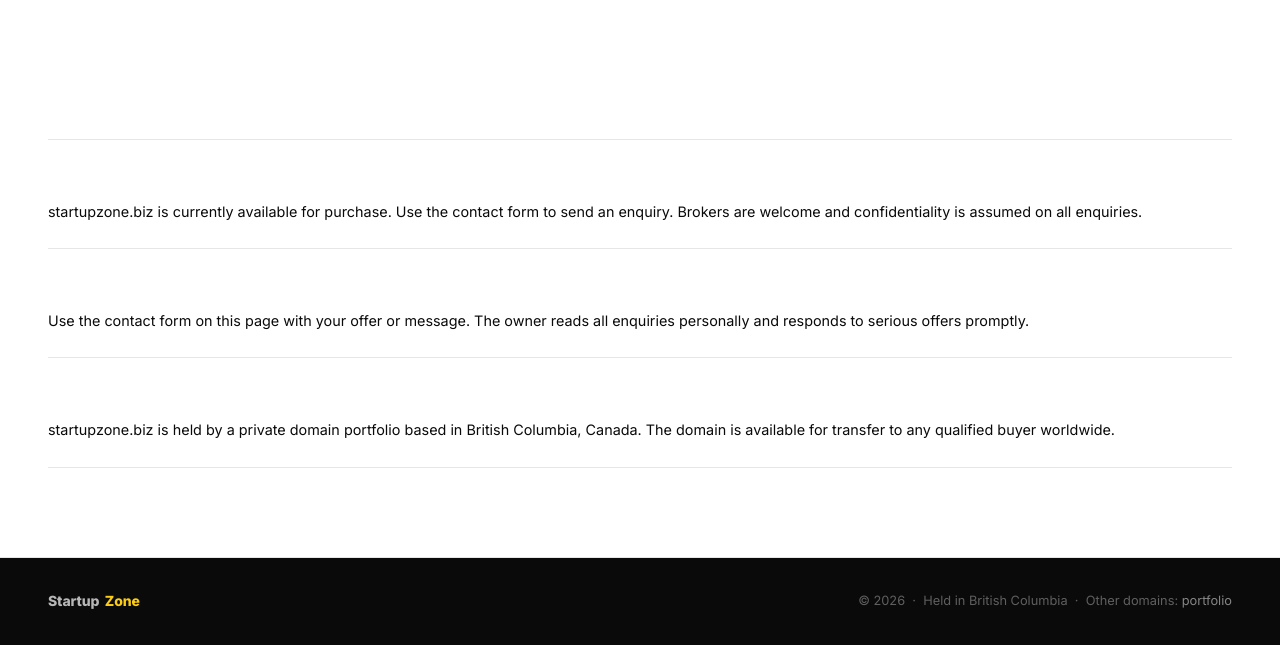
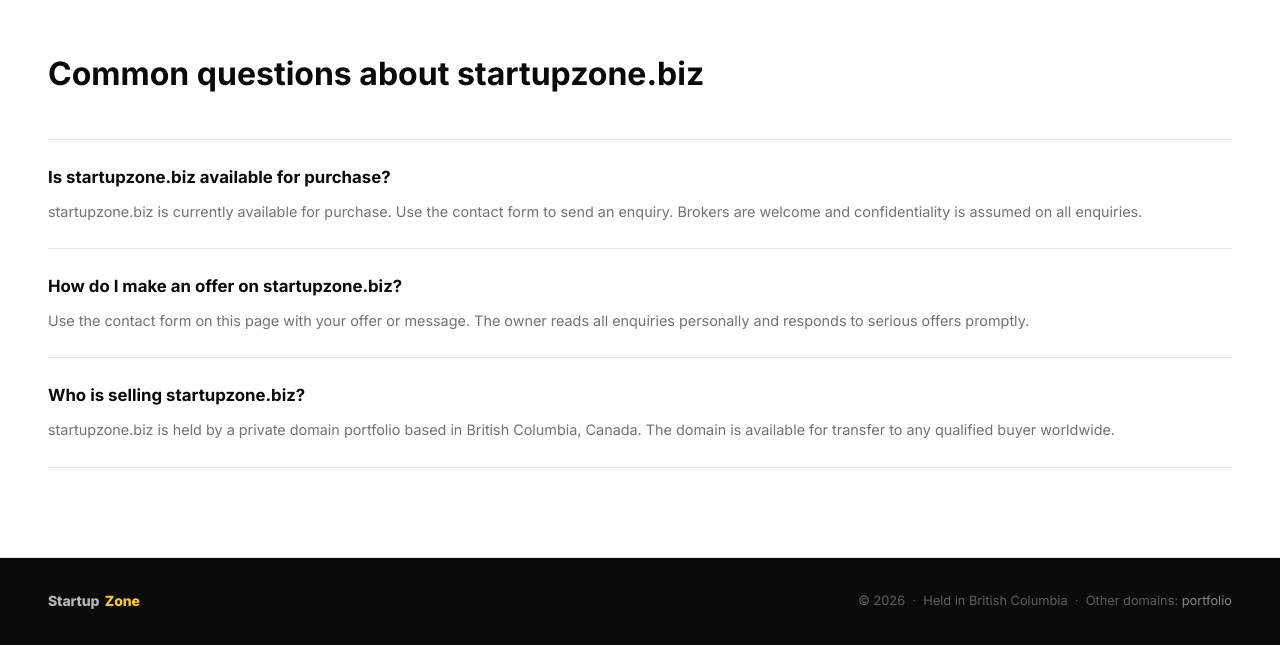
Before and after one commit to JoshuaFrancis/startupzone-biz, a plain HTML site: page index.html in a window 1280 px wide. Shown: the part 3174-3819 px from the top of the page. Drawn offline with Linux system fonts and the light colour scheme.

Commit message:
fix: FAQ text contrast

```diff
--- a/styles.css
+++ b/styles.css
@@ -153,11 +153,11 @@ a { color: inherit; text-decoration: none; }
 /* ─── FAQ ──────────────────────────────────────────────────────── */
 .faq { padding: clamp(4rem, 7vw, 6rem) var(--pad); border-bottom: 1px solid var(--rule); }
 .faq__inner { max-width: var(--max); margin: 0 auto; }
-.faq__title { font-family: var(--ff-serif); font-size: clamp(1.4rem, 2.5vw, 2rem); font-weight: 700; margin-bottom: 2.5rem; color: var(--white); }
+.faq__title { font-family: var(--ff-serif); font-size: clamp(1.4rem, 2.5vw, 2rem); font-weight: 700; margin-bottom: 2.5rem; color: var(--soil); }
 .faq__list { display: flex; flex-direction: column; gap: 0; border-top: 1px solid var(--rule); }
 .faq__item { padding: 1.5rem 0; border-bottom: 1px solid var(--rule); }
-.faq__q { font-family: var(--ff-serif); font-size: 1.05rem; font-weight: 700; color: var(--white); margin-bottom: .5rem; }
-.faq__a { font-size: .9rem; line-height: 1.75; color: var(--ash); }
+.faq__q { font-family: var(--ff-serif); font-size: 1.05rem; font-weight: 700; color: var(--soil); margin-bottom: .5rem; }
+.faq__a { font-size: .9rem; line-height: 1.75; color: var(--muted); }
 
 /* --- Mobile overflow hardening --- */
 html,
```
